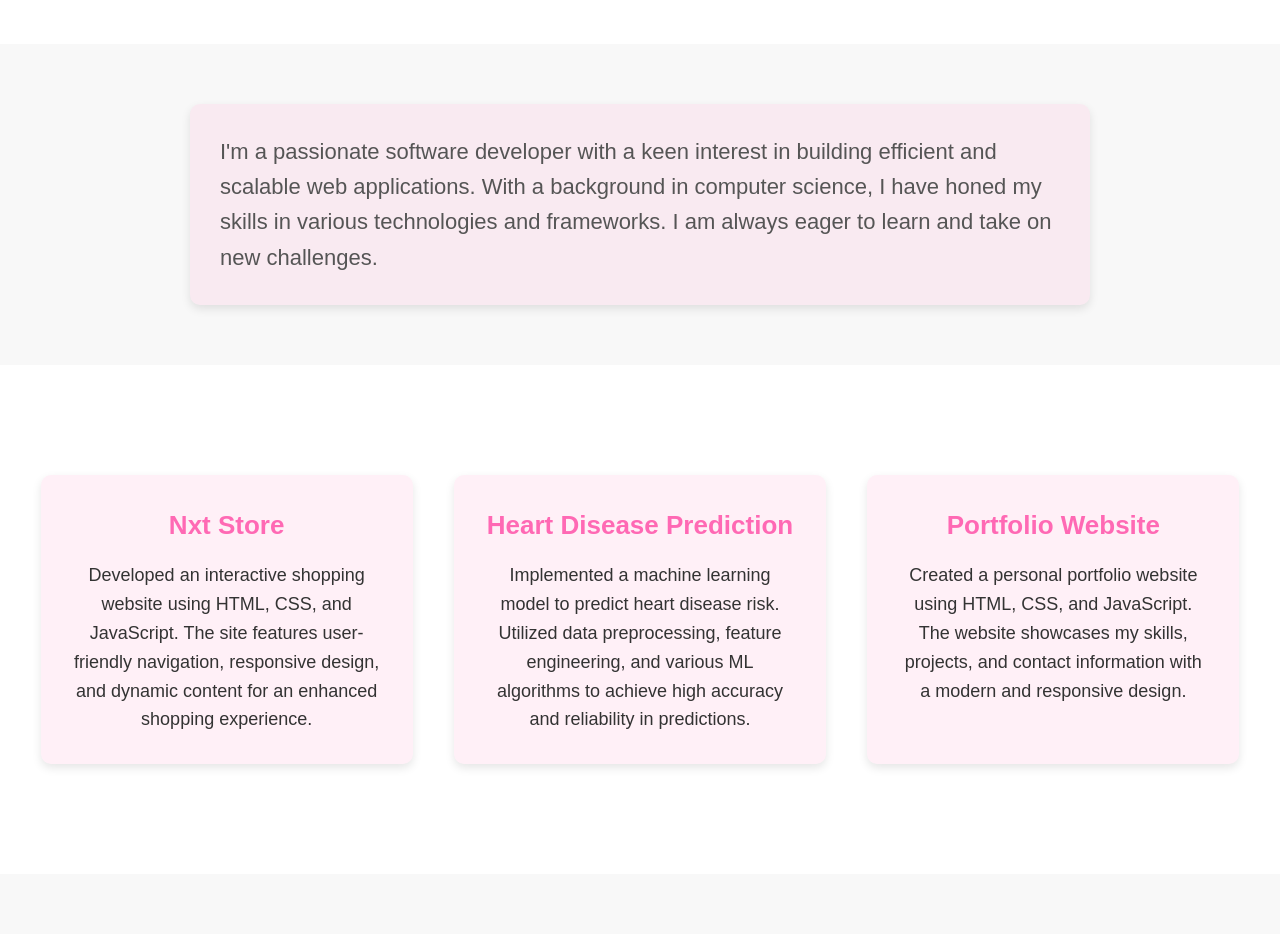
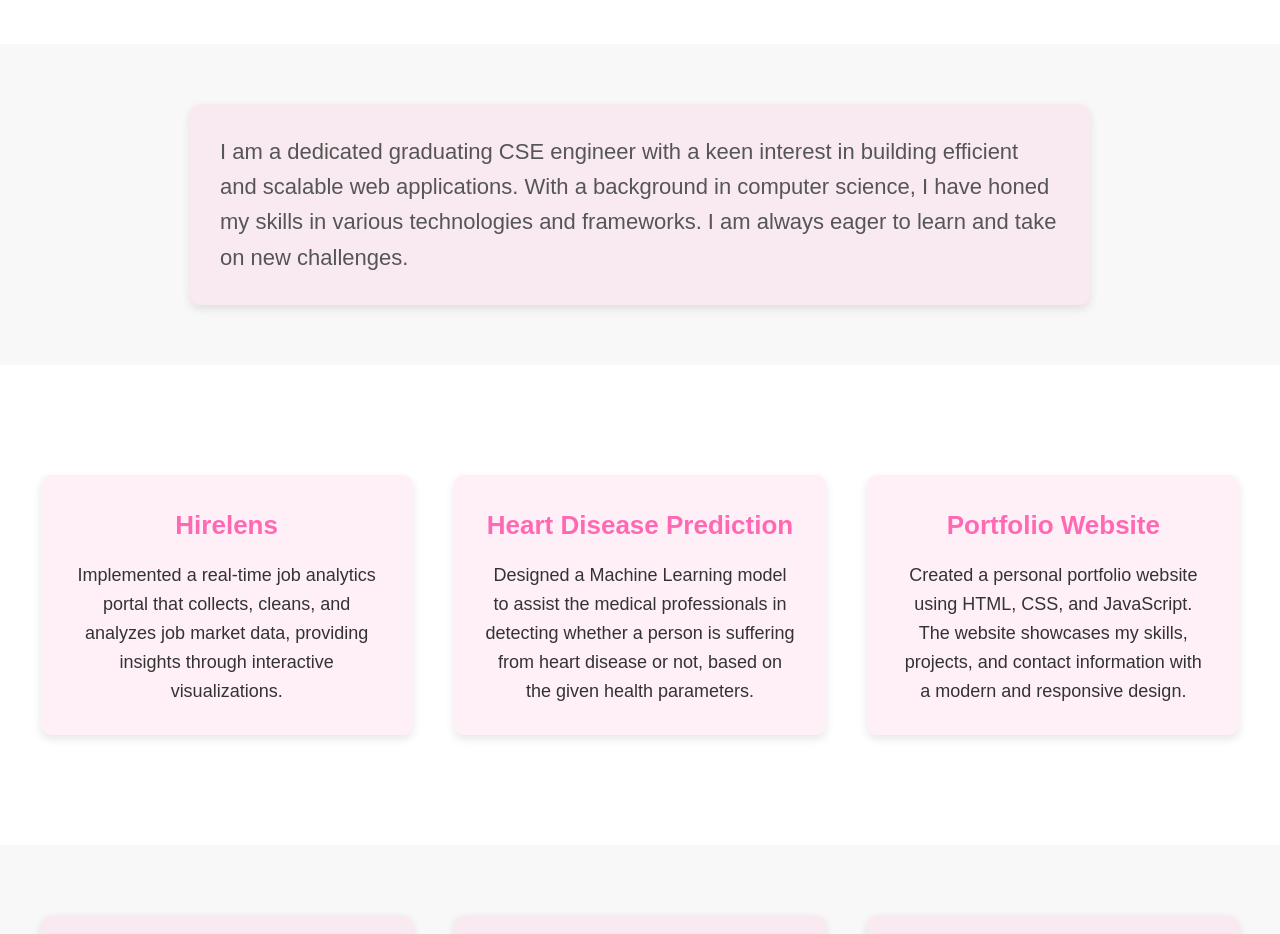
Before and after one commit to Vilasini-R/Portfolio-2, a plain HTML site: page Portfolio_New/index.html in a window 1280 px wide. Shown: the part 580-1514 px from the top of the page. Drawn offline with Linux system fonts and the light colour scheme.

Commit message:
index.html

```diff
--- a/Portfolio_New/index.html
+++ b/Portfolio_New/index.html
@@ -25,14 +25,14 @@
         <div class="home-content">
             <img src="https://i.postimg.cc/15051Tq0/portfolio.jpg" alt="Pinky" id="home-img">
             <h1 id="name">Vilasini Rangampet</h1>
-            <p id="role-text">I'm a <span id="role">Full-stack Developer</span></p>
+            <p id="role-text">I'm a <span id="role">Programmer</span></p>
         </div>
     </section>
 
     <section id="about" class="section-separator">
         <div class="about-container">
             <div class="about-box">
-                <p>I'm a passionate software developer with a keen interest in building efficient and scalable web applications. With a background in computer science, I have honed my skills in various technologies and frameworks. I am always eager to learn and take on new challenges.</p>
+                <p>I am a dedicated graduating CSE engineer with a keen interest in building efficient and scalable web applications. With a background in computer science, I have honed my skills in various technologies and frameworks. I am always eager to learn and take on new challenges.</p>
             </div>
         </div>
     </section>
@@ -40,12 +40,14 @@
     <section id="projects" class="section-separator">
         <div class="projects-container">
             <div class="project-box">
-                <h3>Nxt Store</h3>
-                <p>Developed an interactive shopping website using HTML, CSS, and JavaScript. The site features user-friendly navigation, responsive design, and dynamic content for an enhanced shopping experience.</p>
+                <h3>Hirelens</h3>
+                <p>Implemented a real-time job analytics portal that collects, cleans, and analyzes job market data, providing insights
+                    through interactive visualizations.</p>
             </div>
             <div class="project-box">
                 <h3>Heart Disease Prediction</h3>
-                <p>Implemented a machine learning model to predict heart disease risk. Utilized data preprocessing, feature engineering, and various ML algorithms to achieve high accuracy and reliability in predictions.</p>
+                <p> Designed a Machine Learning model to assist the medical professionals in detecting whether a person is suffering
+                    from heart disease or not, based on the given health parameters.</p>
             </div>
             <div class="project-box">
                 <h3>Portfolio Website</h3>
```
